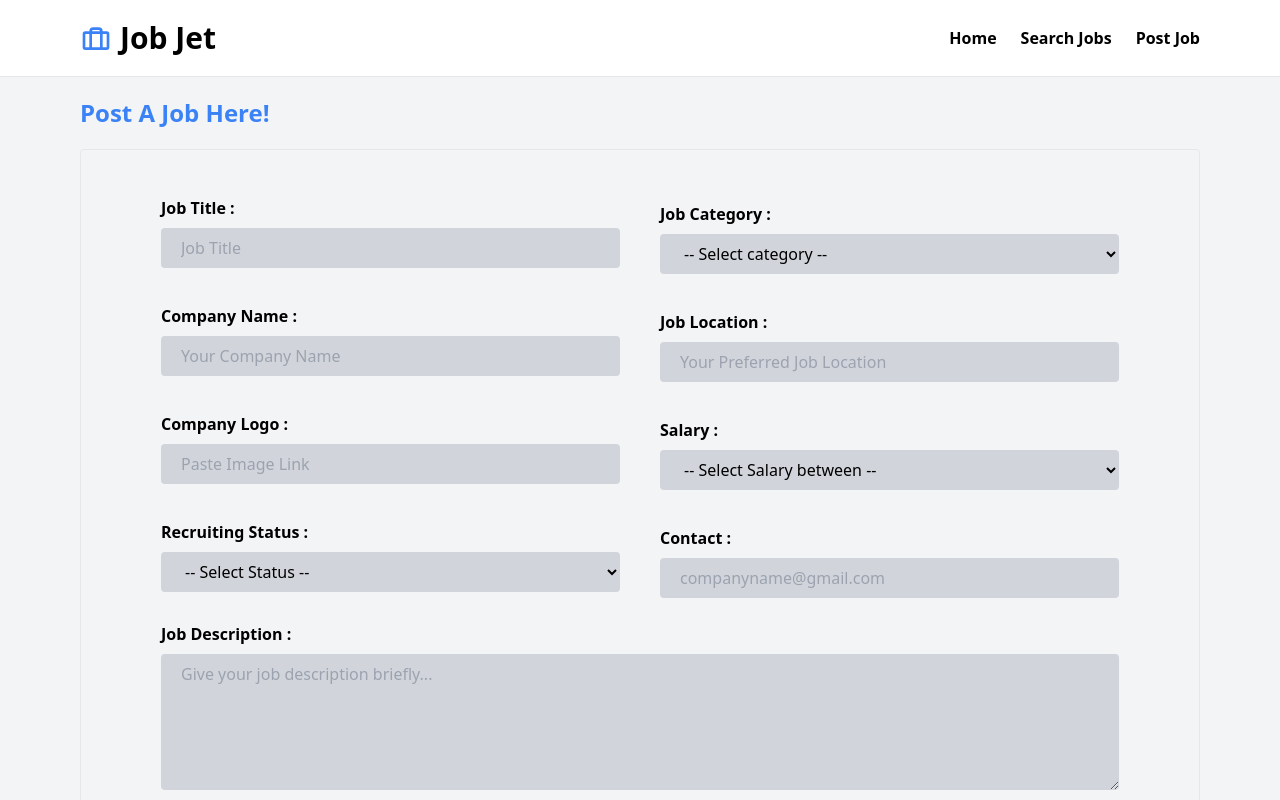
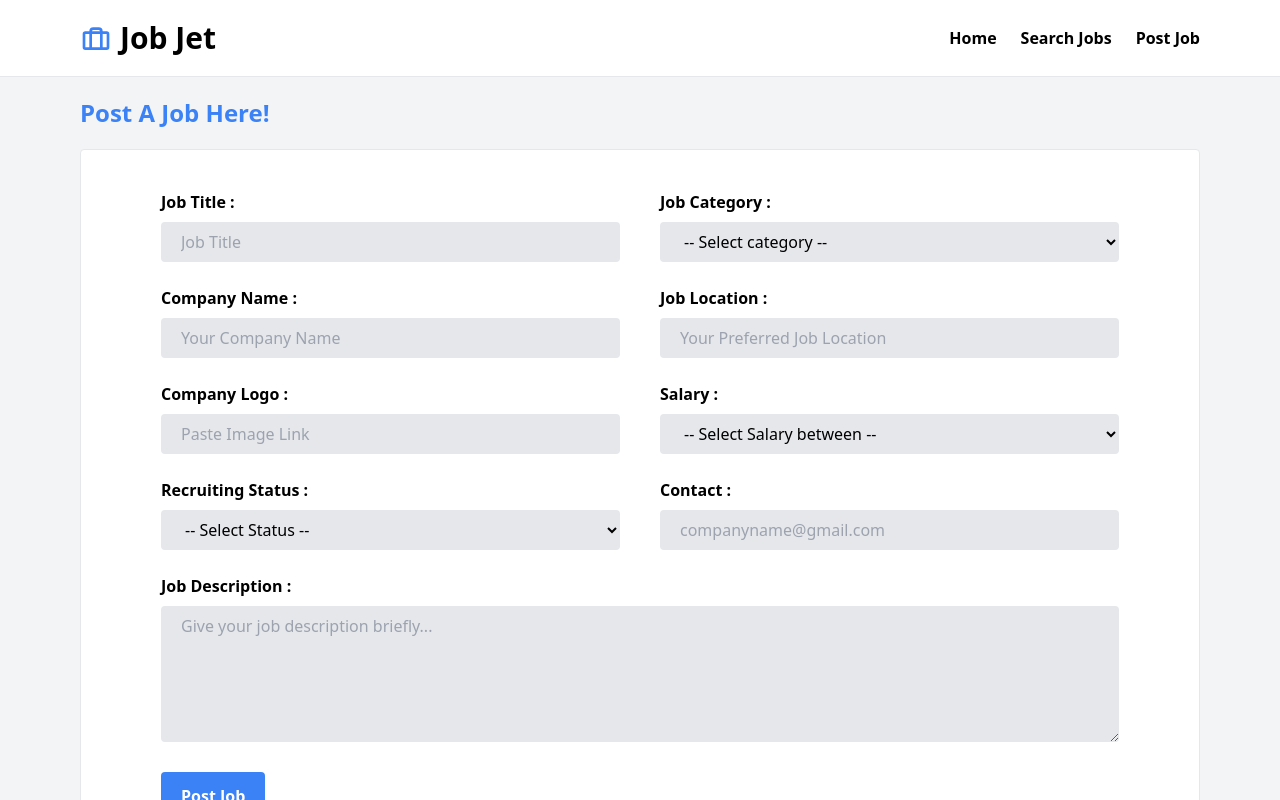
Before and after one commit to vedhatech002/job-jet-project, a React (Vite) app in the folder Client/: page /postjob in a window 1280 px wide. Shown: the top 800 px of the page. Built offline with nearby package versions, Linux system fonts and the light colour scheme.

Commit message:
feat:post job page ux development

```diff
--- a/Client/src/components/forms/CategorySelectTag.jsx
+++ b/Client/src/components/forms/CategorySelectTag.jsx
@@ -7,7 +7,7 @@ const FormCategorySelectTag = ({ name, register, error }) => {
       <select
         name={name}
         id={name}
-        className={`px-5 py-2 bg-gray-300 outline-none rounded w-full focus:border focus:border-gray-400 ${
+        className={`px-5 py-2 bg-gray-200 focus:bg-white outline-none rounded w-full focus:border-2 focus:border-blue-400 ${
           error ? "border  border-red-600" : ""
         }`}
         {...register}
--- a/Client/src/components/forms/FormInput.jsx
+++ b/Client/src/components/forms/FormInput.jsx
@@ -18,7 +18,7 @@ const FormInput = ({
         name={name}
         type={type}
         placeholder={placeholder}
-        className={`px-5 py-2 bg-gray-300 outline-none rounded w-full focus:border focus:border-gray-400 ${
+        className={`px-5 py-2 bg-gray-200 focus:bg-white outline-none rounded w-full focus:border-2 focus:border-blue-400 ${
           error ? "border  border-red-600" : ""
         }`}
         {...register}
--- a/Client/src/components/forms/FormTextArea.jsx
+++ b/Client/src/components/forms/FormTextArea.jsx
@@ -13,7 +13,7 @@ const FormTextArea = ({ name, register, error }) => {
         cols="30"
         rows="5"
         placeholder="Give your job description briefly..."
-        className={`px-5 py-2 bg-gray-300 outline-none rounded w-full focus:border focus:border-gray-400 ${
+        className={`px-5 py-2 bg-gray-200 focus:bg-white outline-none rounded w-full focus:border-2 focus:border-blue-400 ${
           error ? "border  border-red-600" : ""
         }`}
         {...register}
--- a/Client/src/components/forms/SalarySelectTag.jsx
+++ b/Client/src/components/forms/SalarySelectTag.jsx
@@ -7,7 +7,7 @@ const FormSalarySelectTag = ({ name, register, error }) => {
       <select
         name={name}
         id={name}
-        className={`px-5 py-2 bg-gray-300 outline-none rounded w-full focus:border focus:border-gray-400 ${
+        className={`px-5 py-2 bg-gray-200 focus:bg-white outline-none rounded w-full focus:border-2 focus:border-blue-400 ${
           error ? "border  border-red-600" : ""
         }`}
         {...register}
--- a/Client/src/pages/PostAJob.jsx
+++ b/Client/src/pages/PostAJob.jsx
@@ -70,11 +70,11 @@ const PostAJob = () => {
 
       {/* form */}
       <form
-        className="mt-5 rounded border px-5 lg:px-20 py-10 space-y-6"
+        className="mt-5 rounded border px-5 lg:px-20 py-10 space-y-6 bg-white"
         onSubmit={handleSubmit(sendInfoDB)}
       >
         {/* jobtitle and category */}
-        <div className="grid sm:flex items-center space-y-3 sm:space-x-10">
+        <div className="grid sm:flex items-center sm:space-x-10">
           <FormInput
             label={"Job Title"}
             name="jobTitle"
@@ -90,7 +90,7 @@ const PostAJob = () => {
         </div>
 
         {/* company name and job location */}
-        <div className="grid sm:flex items-center space-y-3 sm:space-x-10">
+        <div className="grid sm:flex items-center sm:space-x-10">
           <FormInput
             label={"Company Name"}
             name="companyName"
@@ -108,7 +108,7 @@ const PostAJob = () => {
         </div>
 
         {/* company logo and salary */}
-        <div className="grid sm:flex items-center space-y-3 sm:space-x-10">
+        <div className="grid sm:flex items-center sm:space-x-10">
           <FormInput
             label={"Company Logo"}
             name="companyLogo"
@@ -125,7 +125,7 @@ const PostAJob = () => {
         </div>
 
         {/* recruiting state and contact */}
-        <div className="grid sm:flex items-center space-y-3 sm:space-x-10">
+        <div className="grid sm:flex items-center sm:space-x-10">
           <div className="w-full">
             <label
               htmlFor="recruiting-status"
@@ -137,7 +137,7 @@ const PostAJob = () => {
               name="isJobAvailable"
               id="isJobAvailable"
               {...register("isJobAvailable")}
-              className={`px-5 py-2 bg-gray-300 outline-none rounded w-full focus:border focus:border-gray-400 ${
+              className={`px-5 py-2 bg-gray-200 outline-none rounded w-full focus:border-2 focus:bg-white focus:border-blue-400 ${
                 errors?.isJobAvailable ? "border  border-red-600" : ""
               }`}
             >
```
